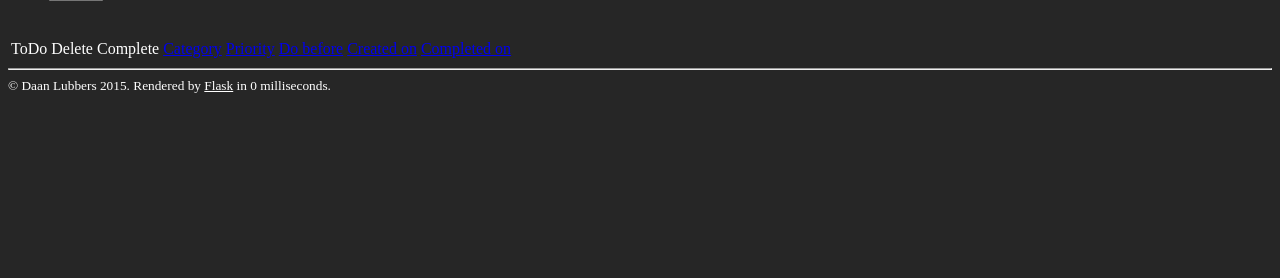
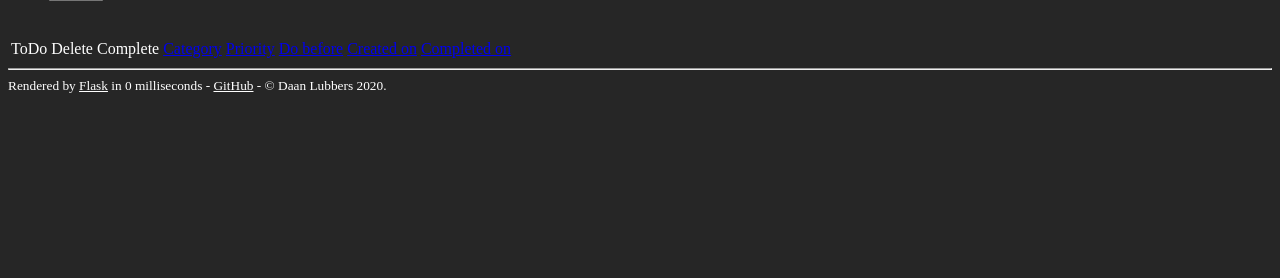
Before and after one commit to Daan4/website, a Flask app: template app/mod_todo/templates/todo.html in a window 1280 px wide. Shown: the part 302-580 px from the top of the page. Run offline with Flask 2, Linux system fonts and the light colour scheme; the template is opened without the code that fills it: values that come from a table or form of the project are taken from there, others are empty; parts of the project's set-up code (start-up, migrations or seed data) failed here and were passed over; some libraries are stand-ins or nearby versions.

Commit message:
Improve footer

```diff
--- a/app/templates/base.html
+++ b/app/templates/base.html
@@ -58,7 +58,7 @@
         {% endif %}
     {% endwith %}
     <div id="page_content">{% block content %}{% endblock %}</div>
-    <div id="footer"><hr>© Daan Lubbers 2015. Rendered by <a class="footer" href="http://flask.pocoo.org/">Flask</a> in __EXECUTION_TIME__.<br></div>
+    <div id="footer"><hr>Rendered by <a class="footer" href="https://flask.pocoo.org/">Flask</a> in __EXECUTION_TIME__ - <a class="footer" href="https://github.com/Daan4/website">GitHub</a> - © Daan Lubbers 2020.<br></div>
 
 </body>
 </html>
```
